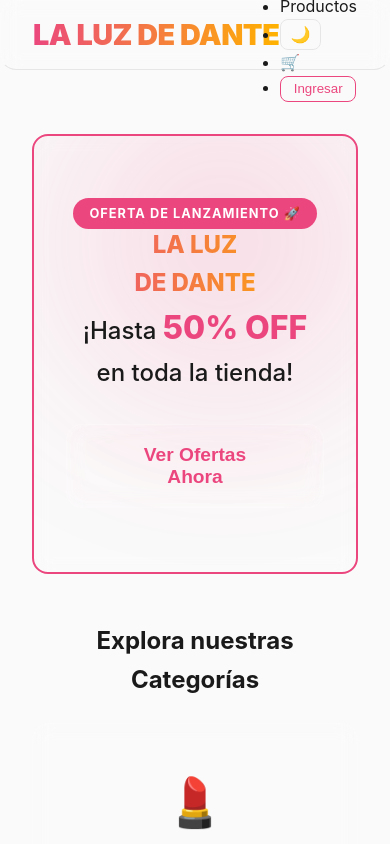
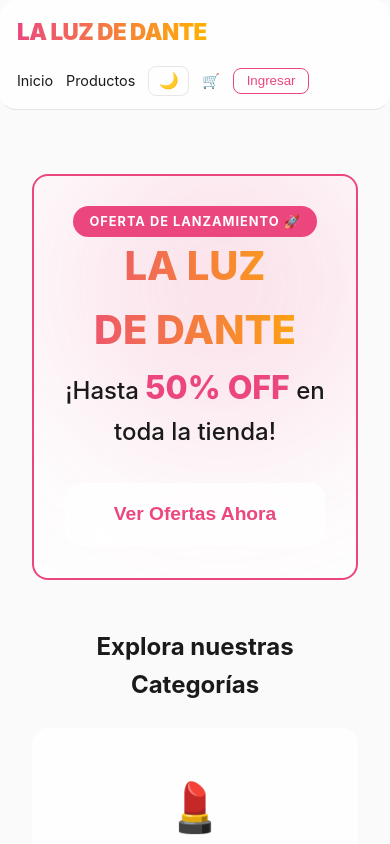
Before and after one commit to dantecuervo315/dante-promociones, a Next.js app: page / in a window 390 px wide. Shown: the top 844 px of the page. Built offline with nearby package versions, Linux system fonts and the light colour scheme; no server answers.

Commit message:
Fix: Overwrite globals.css with sticky footer and responsive styles

```diff
--- a/styles/globals.css
+++ b/styles/globals.css
@@ -36,13 +36,16 @@ body {
   color: var(--foreground);
   font-family: 'Inter', -apple-system, BlinkMacSystemFont, Segoe UI, Roboto, sans-serif;
   line-height: 1.6;
+  min-height: 100vh;
+  display: flex;
+  flex-direction: column;
 }
 
 .glass {
-  background: rgba(255, 255, 255, 0.1);
-  backdrop-filter: blur(10px);
-  -webkit-backdrop-filter: blur(10px);
-  border: 1px solid rgba(255, 255, 255, 0.2);
+  background: rgba(255, 255, 255, 0.75);
+  backdrop-filter: blur(12px);
+  -webkit-backdrop-filter: blur(12px);
+  border: 1px solid rgba(255, 255, 255, 0.3);
   border-radius: var(--radius);
 }
 
@@ -54,20 +57,78 @@ body {
   font-weight: 800;
 }
 
+/* Header Base */
 .header {
-  height: 70px;
+  min-height: 70px;
   display: flex;
   align-items: center;
   justify-content: space-between;
-  padding: 0 2rem;
+  padding: 0.8rem 2rem;
   position: sticky;
   top: 0;
   z-index: 1000;
   border-bottom: 1px solid var(--border);
+  flex-wrap: wrap;
+}
+
+.header-nav {
+  display: flex;
+  gap: 1.5rem;
+  list-style: none;
+  align-items: center;
 }
 
 .container {
   max-width: 1200px;
+  width: 100%;
   margin: 0 auto;
   padding: 2rem;
+  flex: 1;
+  /* Pushes footer down */
 }
+
+/* --- Responsive Utilities --- */
+
+@media (max-width: 768px) {
+  .header {
+    padding: 0.8rem 1rem;
+    gap: 1rem;
+  }
+
+  .header h1 {
+    font-size: 1.4rem !important;
+  }
+
+  .header-nav {
+    gap: 0.8rem;
+    font-size: 0.9rem;
+  }
+
+  /* Cart Layout Mobile */
+  .cart-layout {
+    grid-template-columns: 1fr !important;
+  }
+
+  .cart-summary {
+    position: sticky;
+    bottom: 0;
+    z-index: 100;
+    margin: 0 -1rem -1rem -1rem !important;
+    border-radius: 1rem 1rem 0 0 !important;
+    border-top: 1px solid var(--primary) !important;
+    background: var(--background) !important;
+    box-shadow: 0 -4px 10px rgba(0, 0, 0, 0.1);
+  }
+
+  .hero-promo {
+    padding: 2rem 1rem !important;
+  }
+
+  .hero-title {
+    font-size: 2.5rem !important;
+  }
+
+  .category-grid {
+    grid-template-columns: 1fr !important;
+  }
+}
```
